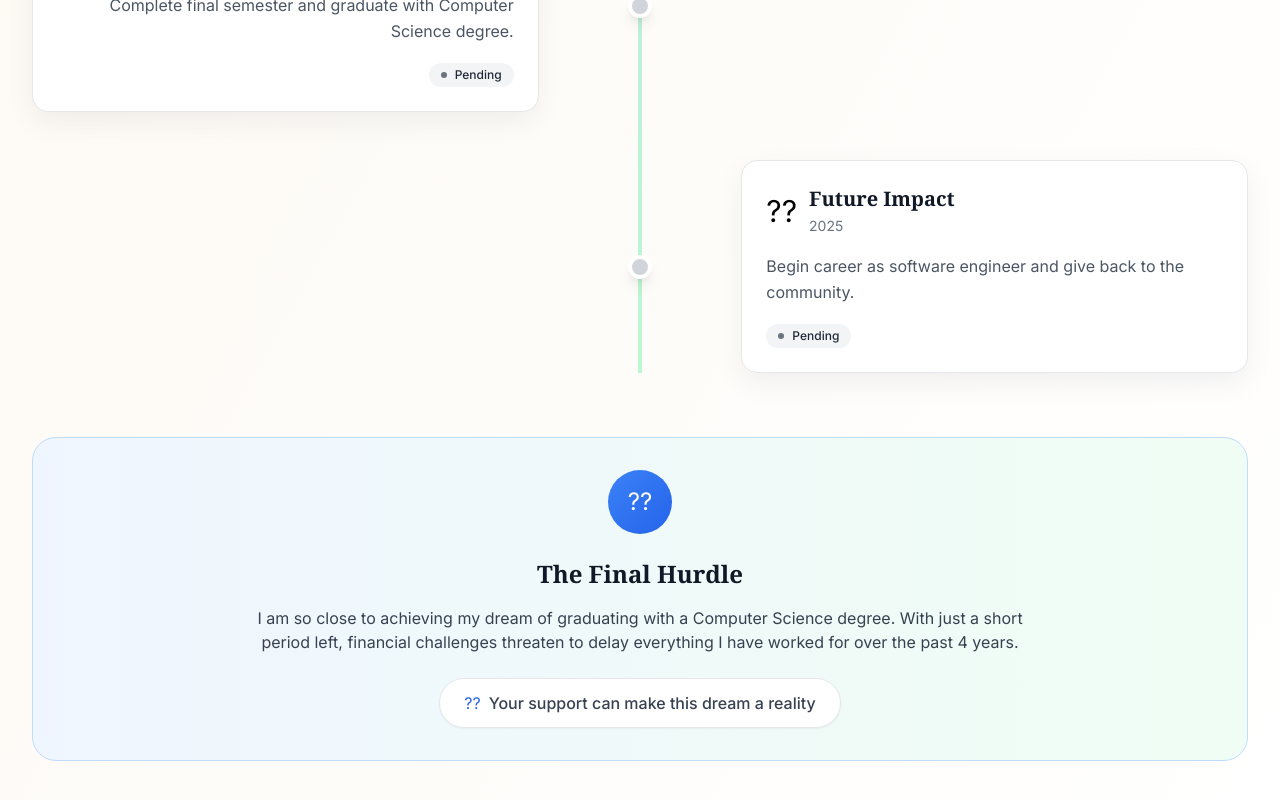
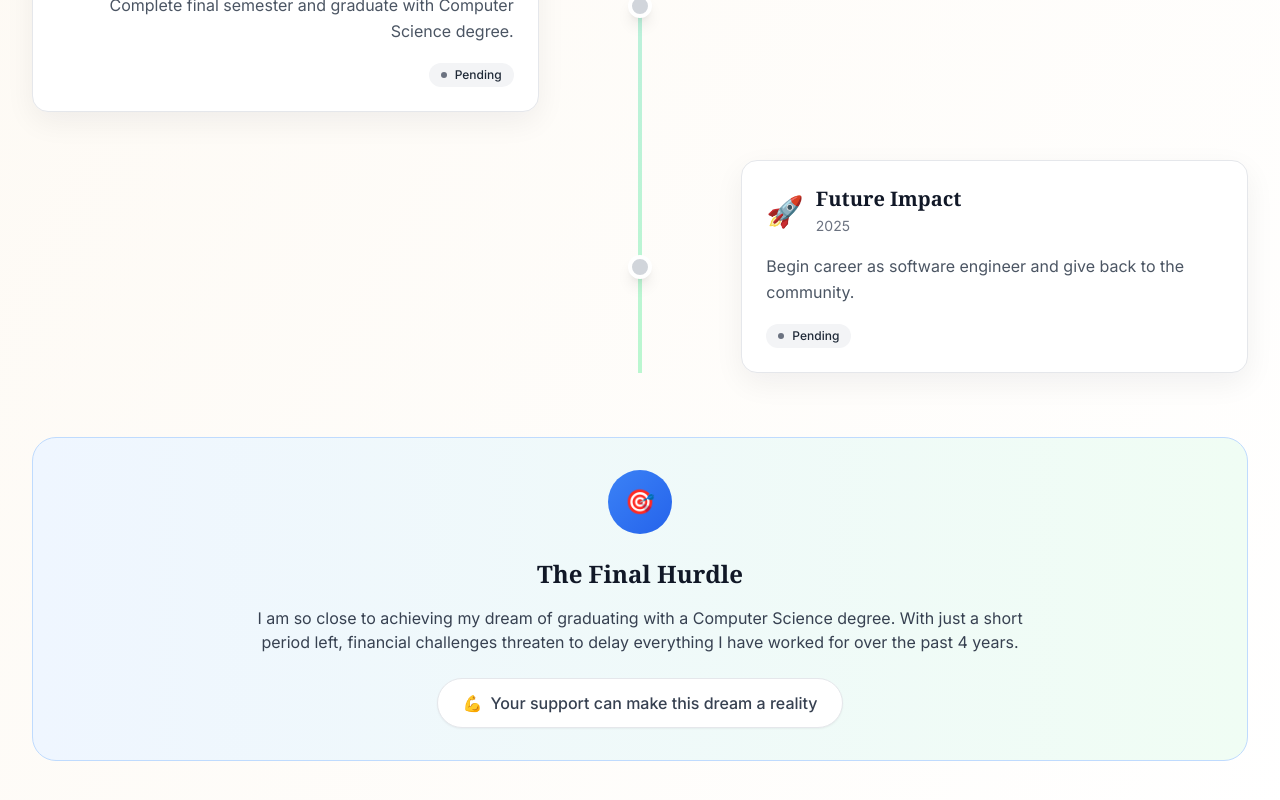
Before and after one commit to praise-cloud/crowd_funding_landing-_page, a React (Vite) app: page / in a window 1280 px wide. Shown: the part 5410-6210 px from the top of the page. Built offline with nearby package versions, Linux system fonts and the light colour scheme; no server answers; the HTML template or start-up script is replaced by a standard one.

Commit message:
update the icons for the milestone cards

```diff
--- a/src/components/Milestones.jsx
+++ b/src/components/Milestones.jsx
@@ -6,42 +6,42 @@ const Milestones = () => {
       year: '2021',
       title: 'Started University Journey',
       description: 'Began Computer Science program with determination and passion for technology.',
-      icon: '??',
+      icon: '\u{1F393}',
       status: 'completed'
     },
     {
       year: '2022',
       title: 'Academic Excellence',
       description: "Achieved 3.8 GPA and joined the Dean's List for outstanding academic performance.",
-      icon: '?',
+      icon: '\u2B50',
       status: 'completed'
     },
     {
       year: '2023',
       title: 'Internship & Projects',
       description: 'Completed software development internship and built multiple real-world applications.',
-      icon: '??',
+      icon: '\u{1F4BB}',
       status: 'completed'
     },
     {
       year: '2024',
       title: 'Final Year Challenges',
       description: 'Facing financial constraints that threaten to delay graduation.',
-      icon: '?',
+      icon: '\u26A1',
       status: 'current'
     },
     {
       year: '2024',
       title: 'Graduation Goal',
       description: 'Complete final semester and graduate with Computer Science degree.',
-      icon: '??',
+      icon: '\u{1F3AF}',
       status: 'pending'
     },
     {
       year: '2025',
       title: 'Future Impact',
       description: 'Begin career as software engineer and give back to the community.',
-      icon: '??',
+      icon: '\u{1F680}',
       status: 'pending'
     }
   ];
@@ -125,7 +125,7 @@ const Milestones = () => {
         <div className="mt-12 md:mt-16 bg-gradient-to-r from-blue-50 to-green-50 rounded-3xl p-6 md:p-8 border border-blue-200">
           <div className="text-center">
             <div className="w-16 h-16 bg-gradient-to-br from-blue-500 to-blue-600 rounded-full flex items-center justify-center mx-auto mb-6">
-              <span className="text-2xl text-white">??</span>
+              <span className="text-2xl text-white">{'\u{1F3AF}'}</span>
             </div>
             <h3 className="font-serif text-2xl font-semibold text-gray-900 mb-4">The Final Hurdle</h3>
             <p className="text-gray-700 max-w-3xl mx-auto mb-6">
@@ -134,7 +134,7 @@ const Milestones = () => {
             </p>
             <div className="flex justify-center">
               <div className="inline-flex items-center px-4 sm:px-6 py-3 bg-white rounded-full shadow-sm border text-center">
-                <span className="text-blue-600 mr-2">??</span>
+                <span className="text-blue-600 mr-2">{'\u{1F4AA}'}</span>
                 <span className="text-gray-700 font-medium">Your support can make this dream a reality</span>
               </div>
             </div>
```
Also changed, not shown: 2 other files (tests, documents, lock files or other folders).
